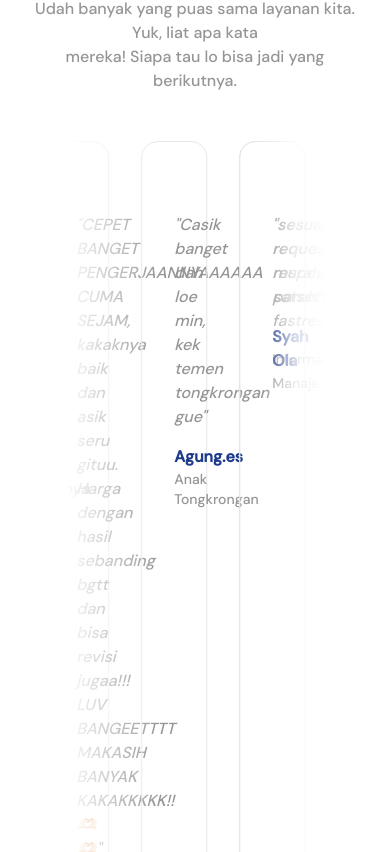
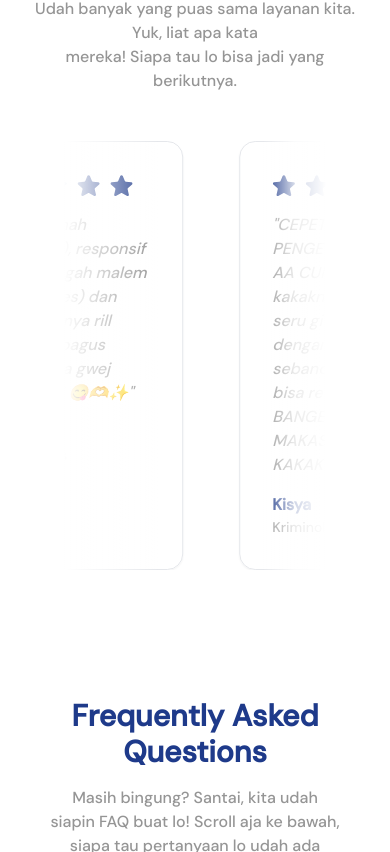
Before and after one commit to sibantuin/si-bantu-in.id, a Next.js app: page / in a window 390 px wide. Shown: the part 4632-5484 px from the top of the page. Built offline with nearby package versions, Linux system fonts and the light colour scheme; some icons are missing.

Commit message:
Update responsive testimonials section

```diff
--- a/src/app/page.js
+++ b/src/app/page.js
@@ -3,12 +3,13 @@
 import Footer from "./components/Footer";
 import Navbar from "./components/Navbar";
 import Image from "next/image";
-import { useState } from "react";
+import { useState, useEffect } from "react";
 
 export default function Home() {
   const [serviceIndex, setServiceIndex] = useState(0);
   const [testiIndex] = useState(0);
   const [openFAQ, setOpenFAQ] = useState(null);
+  const [cardsPerView, setCardsPerView] = useState(4);
 
   const teamData = [
     { img: "/profile_ken.png", name: "Ken", role: "Worker" },
@@ -114,6 +115,19 @@ export default function Home() {
   const toggleFAQ = (index) => {
     setOpenFAQ(openFAQ === index ? null : index);
   };
+
+  useEffect(() => {
+    function updateCardsPerView() {
+      const width = window.innerWidth;
+      if (width >= 1024) setCardsPerView(4);
+      else if (width >= 768) setCardsPerView(3);
+      else if (width >= 480) setCardsPerView(2);
+      else setCardsPerView(1);
+    }
+    updateCardsPerView();
+    window.addEventListener("resize", updateCardsPerView);
+    return () => window.removeEventListener("resize", updateCardsPerView);
+  }, []);
 
   return (
     <>
@@ -252,12 +266,15 @@ export default function Home() {
             <div className="overflow-hidden">
               <div
                 className="flex animate-scroll gap-8 transition-transform duration-500"
-                style={{ transform: `translateX(-${testiIndex * 100}%)` }}
               >
                 {[0, 1].map((slideIndex) => (
-                  <div key={slideIndex} className="flex gap-8 flex-shrink-0 w-full relative">
-                    {[...Array(4)].map((_, index) => (
-                      <div key={index} className="p-8 border rounded-2xl shadow-sm w-[calc(25%-24px)] relative">
+                  <div key={slideIndex} className="flex gap-8 flex-shrink-0 w-full relative" style={{ transform: `translateX(-${testiIndex * 100}%)` }}>
+                    {[...Array(cardsPerView)].map((_, index) => (
+                      <div
+                        key={index}
+                        className="p-8 border rounded-2xl shadow-sm relative break-words overflow-hidden"
+                        style={{ width: `calc((100% / ${cardsPerView}) - 1.5rem)` }}
+                      >
                         <div className="flex justify-left mb-4">
                           <Image
                             src="/assets_5stars.svg"
@@ -267,14 +284,14 @@ export default function Home() {
                             height={23}
                           />
                         </div>
-                        <p className="text-[#959595] italic">
-                          "{testimonials[(slideIndex * 4 + index) % testimonials.length].quote}"
+                        <p className="text-[#959595] italic break-words overflow-hidden">
+                          "{testimonials[(slideIndex * cardsPerView + index) % testimonials.length].quote}"
                         </p>
-                        <h3 className="text-[#1E3A8A] font-bold mt-4">
-                          {testimonials[(slideIndex * 4 + index) % testimonials.length].name}
+                        <h3 className="text-[#1E3A8A] font-bold mt-4 truncate">
+                          {testimonials[(slideIndex * cardsPerView + index) % testimonials.length].name}
                         </h3>
-                        <p className="text-[#959595] text-sm">
-                          {testimonials[(slideIndex * 4 + index) % testimonials.length].role}
+                        <p className="text-[#959595] text-sm truncate">
+                          {testimonials[(slideIndex * cardsPerView + index) % testimonials.length].role}
                         </p>
                       </div>
                     ))}
```
